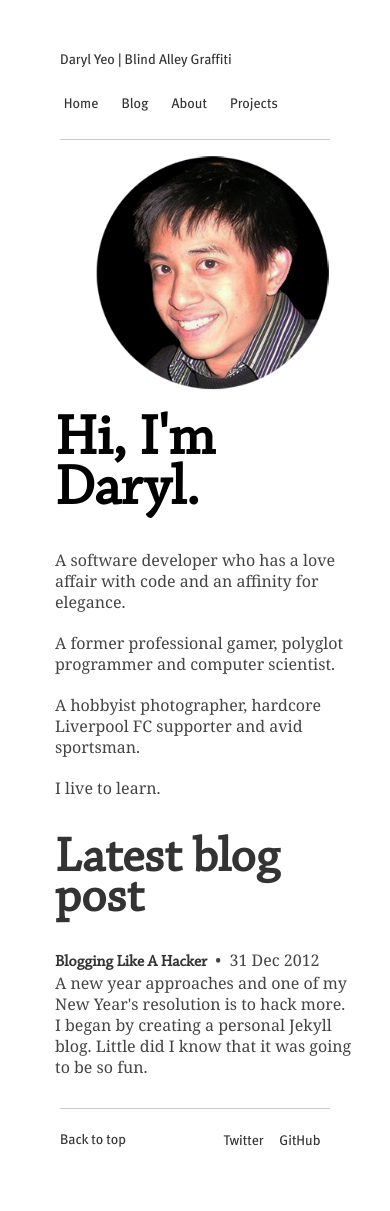
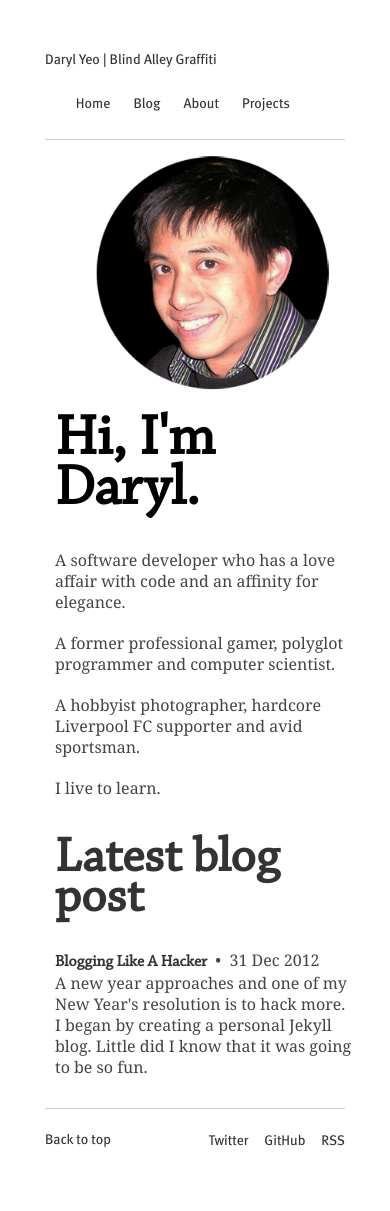
Before and after one commit to aacyun/jianxioy.github.com, a Jekyll site: the page built from index.html, in a window 390 px wide. Built offline with Jekyll 4.4.1, drawn with Linux system fonts in a browser that asks for light colours; Markdown is read by kramdown in place of the engine named in the settings.

Commit message:
Testing phone.

```diff
--- a/static/css/layout.css
+++ b/static/css/layout.css
@@ -227,11 +227,9 @@ a:hover {
 
 	/* Mobile Portrait Size to Mobile Landscape Size (devices and browsers) */
 	@media only screen and (max-width: 479px) {
-		#nav,
 		#logo-primary,
 		#nav-primary,
 		#avatar,
-		.footer,
 		.back-to-top,
 		.offsite-links {
 			width: 90%;
```
